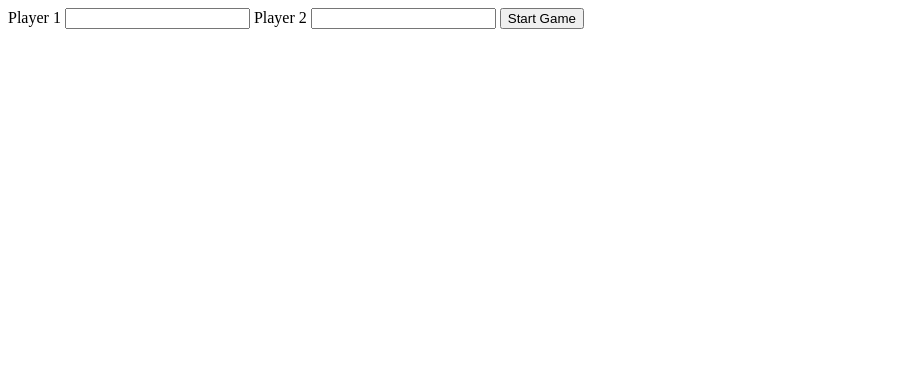
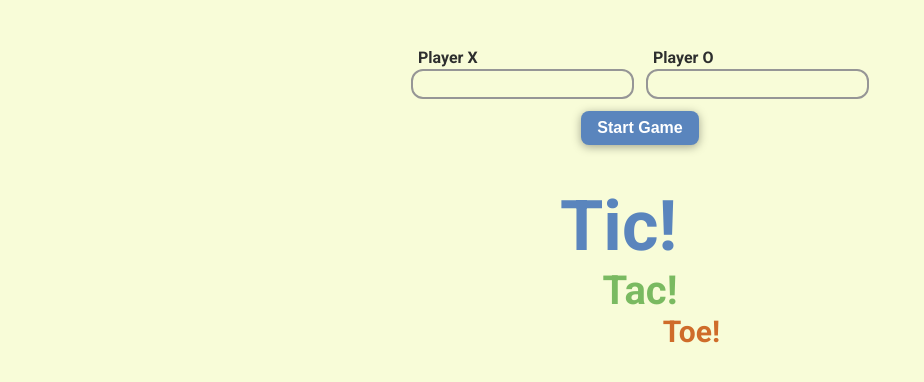
Before and after one commit to FIL708/odin-4-ttt, a plain HTML site: page index.html in a window 1280 px wide. Shown: the whole page, without its empty margins (0-924 px from the left). Drawn offline with Linux system fonts and the light colour scheme.

Commit message:
add styling

```diff
--- a/index.html
+++ b/index.html
@@ -4,21 +4,48 @@
         <meta charset="UTF-8" />
         <meta name="viewport" content="width=device-width, initial-scale=1.0" />
         <title>Tic Tac Toe</title>
+        <link rel="preconnect" href="https://fonts.googleapis.com" />
+        <link rel="preconnect" href="https://fonts.gstatic.com" crossorigin />
+        <link
+            href="https://fonts.googleapis.com/css2?family=Roboto:ital,wght@0,100;0,300;0,400;0,500;0,700;0,900;1,100;1,300;1,400;1,500;1,700;1,900&display=swap"
+            rel="stylesheet"
+        />
         <link rel="stylesheet" href="style.css" />
         <script src="script.js" defer></script>
     </head>
     <body>
-    <form id="player-form">
-      <label for="player1">
-        Player 1
-        <input id="player1" name="player2" type="text" required />
+        <form class="form" id="player-form">
+            <fieldset class="player-inputs">
+                <label class="player-label" for="player1">
+                    Player X
+                    <input
+                        class="player-input"
+                        id="player1"
+                        name="player2"
+                        type="text"
+                        required
+                    />
                 </label>
-      <label for="player2">
-        Player 2
-        <input id="player2" name="player2" type="text" required/>
+                <label class="player-label" for="player2">
+                    Player O
+                    <input
+                        class="player-input"
+                        id="player2"
+                        name="player2"
+                        type="text"
+                        required
+                    />
                 </label>
-    <button type="submit">Start Game</button>
+            </fieldset>
+
+            <button class="start-button" type="submit">Start Game</button>
         </form>
+        <h3 class="turn" id="turn">Turn: X</h3>
         <section class="board" id="board"></section>
+        <section class="welcome" id="welcome">
+          <h1>Tic!</h1>
+          <h2>Tac!</h2>
+          <h3>Toe!</h3>
+        </section>
     </body>
 </html>
--- a/script.js
+++ b/script.js
@@ -20,10 +20,15 @@ function Player(name, token) {
 function DisplayController() {
     const renderResult = () => {};
 
-  const renderBoard = (board, callback) => {
-    document.getElementById("player-form").classList = "form hidden";
+    const renderBoard = (board, callback, turn) => {
+        // document.getElementById("player-form").classList = "form";
+
+        renderTurn(turn)
+
         const boardElement = document.getElementById("board");
-    boardElement.textContent = ""
+
+        boardElement.textContent = "";
+
         board.forEach((cell, index) => {
             const cellElement = document.createElement("div");
             cellElement.classList = "cell";
@@ -37,24 +42,33 @@ function DisplayController() {
 
     const renderStart = () => {};
 
+    const renderTurn = (turn) => {
+      const turnEle = document.getElementById("turn")
+      turnEle.textContent = `Turn: ${turn.toUpperCase()}`
+    }
+
     return { renderBoard };
 }
 
 function Game() {
-  let turn = "x";
+    let turn = undefined;
     let player1 = undefined;
     let player2 = undefined;
     const board = Gameboard();
     const controller = DisplayController();
 
     const makeMove = (event) => {
-    console.log({turn, board: board.getBoard()});
-    const id = event.target.dataset.cell
-    board.setToken(turn, id)
-    controller.renderBoard(board.getBoard())
-    toggleTurn()
+        const id = event.target.dataset.cell;
+
+        board.setToken(turn, id);
+
+        toggleTurn();
+
+        controller.renderBoard(board.getBoard(), makeMove, turn);
     };
+
     const check = () => {};
+
     const setPlayers = () => {
         player1 = Player(document.getElementById("player1").value, "x");
         player2 = Player(document.getElementById("player2").value, "o");
@@ -63,12 +77,20 @@ function Game() {
     const toggleTurn = () => (turn === "x" ? (turn = "o") : (turn = "x"));
 
     const startGame = (event) => {
+        turn = "x";
         event.preventDefault();
         setPlayers();
-    controller.renderBoard(board.getBoard(), makeMove);
+        controller.renderBoard(board.getBoard(), makeMove, turn);
+        document.getElementById("board").style.display = "grid";
+        document.getElementById("turn").style.display = "block"
+        document.getElementById("welcome").style.display = "none";
     };
 
-  document.getElementById("player-form").addEventListener("submit", startGame);
+    const resetGame = () => {};
+
+    document
+        .getElementById("player-form")
+        .addEventListener("submit", startGame);
 }
 
 Game();
--- a/style.css
+++ b/style.css
@@ -1,20 +1,132 @@
+body {
+    display: flex;
+    flex-direction: column;
+    align-items: center;
+    gap: 40px;
+    padding: 40px;
+    font-family: "Roboto", sans-serif;
+    color: rgb(45, 46, 46);
+    background-color: #f8fcd8;
+}
+
 .board {
-    display: grid;
-    grid-template-rows: repeat(3, 80px,);
+    display: none;
+    grid-template-rows: repeat(3, 80px);
     grid-template-columns: repeat(3, 80px);
     gap: 10px;
 }
 
+.form {
+    display: flex;
+    flex-direction: column;
+    gap: 12px;
+    align-items: center;
+}
+.player-inputs {
+    all: unset;
+    gap: 12px;
+    display: flex;
+    justify-content: center;
+    flex-wrap: wrap;
+}
+.player-label {
+    display: flex;
+    flex-direction: column;
+    max-width: 300px;
+    gap: 2px;
+    text-indent: 7px;
+    font-size: 16px;
+    font-weight: 600;
+}
+
+.player-input {
+    font-size: 16px;
+    padding: 4px 6px;
+    letter-spacing: 1px;
+    border: 2px solid #969696;
+    background-color: transparent;
+    border-radius: 12px;
+}
+
+.player-input:focus {
+    outline: none;
+    border-color: #5a85bd;
+}
+
+.start-button {
+    border: none;
+    background-color: #5a85bd;
+    padding: 8px 16px;
+    font-size: 16px;
+    font-weight: 600;
+    border-radius: 8px;
+    color: rgb(255, 255, 255);
+    cursor: pointer;
+    box-shadow: rgba(0, 0, 0, 0.35) 0px 2px 10px;
+    transition: 0.3s;
+}
+
+.start-button:hover {
+    box-shadow: rgba(0, 0, 0, 0.35) 0px 5px 15px;
+}
+
+.start-button:focus {
+    box-shadow: rgba(0, 0, 0, 0.35) 0px 2px 10px;
+}
+
 .cell {
+    display: flex;
+    justify-content: center;
+    align-items: center;
     width: 80px;
     height: 80px;
     background-color: #c7e4ae;
     border: 1px solid transparent;
     border-radius: 8px;
     transition: 0.2s;
+    font-size: 30px;
+    font-weight: 600;
+    text-transform: uppercase;
+    color: rgb(45, 46, 46);
     cursor: pointer;
+}
+
+.cell.clicked {
+    cursor: not-allowed;
 }
 
 .cell:hover {
     border-color: #7aba61;
 }
+
+.welcome {
+    display: flex;
+    flex-direction: column;
+    width: 160px;
+}
+
+.welcome > h1 {
+    margin: 0;
+    font-size: 70px;
+    align-self: flex-start;
+    color: #5a85bd;
+}
+
+.welcome > h2 {
+    margin: 0;
+    font-size: 40px;
+    align-self: center;
+    color: #7aba61;
+
+}
+
+.welcome > h3 {
+    margin: 0;
+    font-size: 30px;
+    align-self: flex-end;
+    color: rgb(207, 108, 42);
+}
+
+.turn {
+    display: none;
+}
```
Lines whose indentation alone changed are shown as unchanged.
